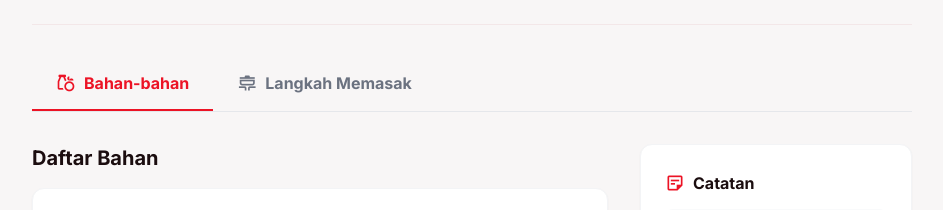
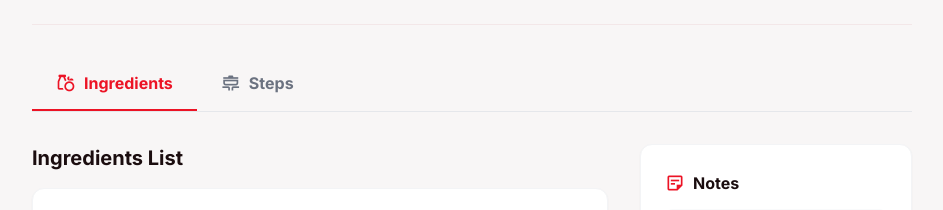
Before and after one commit to diazridho/life_daily_web, a React (Vite) app in the folder apps/web/: page /recipes/1 in a window 1280 px wide. Shown: the part 590-800 px from the top of the page, without its empty margins (168-1111 px from the left). Built offline with nearby package versions, Linux system fonts and the light colour scheme.

Commit message:
fix modaltask

```diff
--- a/apps/web/src/components/AddTaskModal.jsx
+++ b/apps/web/src/components/AddTaskModal.jsx
@@ -61,9 +61,9 @@ function AddTaskModal({ isOpen, onClose }) {
 
 function PriorityRadio({ label, value, color }) {
     const colorClasses = {
-        red: "bg-red-500 hover:border-red-500/50 has-[:checked]:border-red-500 has-[:checked]:bg-red-50 dark:has-[:checked]:bg-red-900/10 has-[:checked]:ring-red-500",
-        yellow: "bg-yellow-500 hover:border-yellow-500/50 has-[:checked]:border-yellow-500 has-[:checked]:bg-yellow-50 dark:has-[:checked]:bg-yellow-900/10 has-[:checked]:ring-yellow-500",
-        green: "bg-green-500 hover:border-green-500/50 has-[:checked]:border-green-500 has-[:checked]:bg-green-50 dark:has-[:checked]:bg-green-900/10 has-[:checked]:ring-green-500"
+        red: "hover:border-red-500/50 has-[:checked]:border-red-500 has-[:checked]:bg-red-50 dark:has-[:checked]:bg-red-900/10 has-[:checked]:ring-red-500",
+        yellow: "hover:border-yellow-500/50 has-[:checked]:border-yellow-500 has-[:checked]:bg-yellow-50 dark:has-[:checked]:bg-yellow-900/10 has-[:checked]:ring-yellow-500",
+        green: "hover:border-green-500/50 has-[:checked]:border-green-500 has-[:checked]:bg-green-50 dark:has-[:checked]:bg-green-900/10 has-[:checked]:ring-green-500"
     };
 
     return (
--- a/apps/web/src/pages/RecipeDetail.jsx
+++ b/apps/web/src/pages/RecipeDetail.jsx
@@ -80,11 +80,11 @@ function RecipeDetail() {
                         <div className="tabs-header flex border-b border-gray-200 dark:border-gray-700 mb-8 sticky top-0 bg-background-light dark:bg-background-dark z-10 pt-2 transition-colors duration-300">
                             <label onClick={() => setActiveTab('ingredients')} className={`cursor-pointer py-3 px-6 text-base font-semibold border-b-2 transition-colors flex items-center gap-2 ${activeTab === 'ingredients' ? 'text-[#ec1325] border-[#ec1325]' : 'text-gray-500 dark:text-gray-400 border-transparent hover:text-gray-700 dark:hover:text-gray-200'}`} htmlFor="tab-ingredients">
                                 <span className="material-symbols-outlined text-xl">grocery</span>
-                                Bahan-bahan
+                                Ingredients
                             </label>
                             <label onClick={() => setActiveTab('steps')} className={`cursor-pointer py-3 px-6 text-base font-semibold border-b-2 transition-colors flex items-center gap-2 ${activeTab === 'steps' ? 'text-[#ec1325] border-[#ec1325]' : 'text-gray-500 dark:text-gray-400 border-transparent hover:text-gray-700 dark:hover:text-gray-200'}`} htmlFor="tab-steps">
                                 <span className="material-symbols-outlined text-xl">cooking</span>
-                                Langkah Memasak
+                                Steps
                             </label>
                         </div>
                         <div className="content-container min-h-[400px]">
@@ -92,7 +92,7 @@ function RecipeDetail() {
                                 <div className="tab-content animate-fade-in" id="content-ingredients">
                                     <div className="grid grid-cols-1 lg:grid-cols-3 gap-8">
                                         <div className="lg:col-span-2 space-y-4">
-                                            <h3 className="text-xl font-bold mb-4 dark:text-white">Daftar Bahan</h3>
+                                            <h3 className="text-xl font-bold mb-4 dark:text-white">Ingredients List</h3>
                                             <div className="bg-white dark:bg-[#2a1a1c] rounded-xl p-6 shadow-sm border border-gray-100 dark:border-gray-800">
                                                 <ul className="space-y-4">
                                                     {[
@@ -123,7 +123,7 @@ function RecipeDetail() {
                                                 <div className="flex flex-col h-full">
                                                     <h4 className="font-bold text-md mb-3 dark:text-white flex items-center gap-2">
                                                         <span className="material-symbols-outlined text-primary text-xl">sticky_note_2</span>
-                                                        Catatan
+                                                        Notes
                                                     </h4>
                                                     <textarea className="w-full p-3 bg-gray-50 dark:bg-[#1b0d0f] rounded-lg border-none focus:ring-2 focus:ring-primary/50 text-sm resize-none" placeholder="Add personal notes here (e.g. less salt)..." rows="6"></textarea>
                                                 </div>
--- a/apps/web/src/pages/Watchlist.jsx
+++ b/apps/web/src/pages/Watchlist.jsx
@@ -47,7 +47,7 @@ function Watchlist() {
                                 <p className="text-primary text-sm font-bold leading-normal tracking-[0.015em]">Watchlist</p>
                             </button>
                             <button className="flex flex-col items-center justify-center border-b-[3px] border-transparent pb-3 px-2 text-gray-500 dark:text-[#92a4c9] hover:text-[#111418] dark:hover:text-white transition-colors cursor-pointer">
-                                <p className="text-sm font-bold leading-normal tracking-[0.015em]">Sudah Tonton</p>
+                                <p className="text-sm font-bold leading-normal tracking-[0.015em]">Watched</p>
                             </button>
                         </div>
                     </div>
```
Also changed, not shown: apps/web/src/components/EditProfileModal.jsx (+8 -8 lines).
